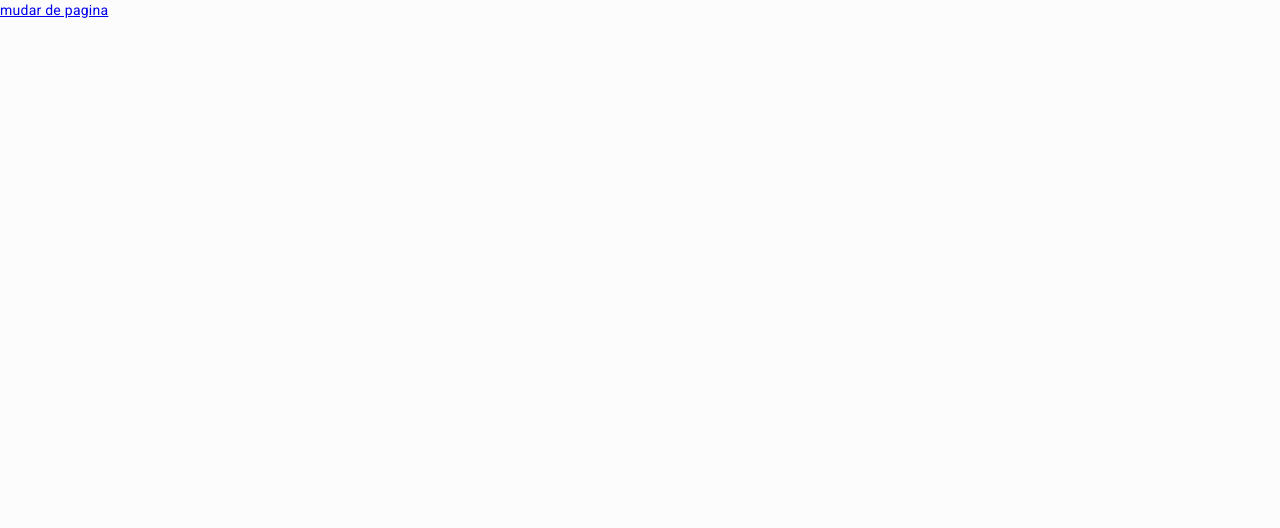
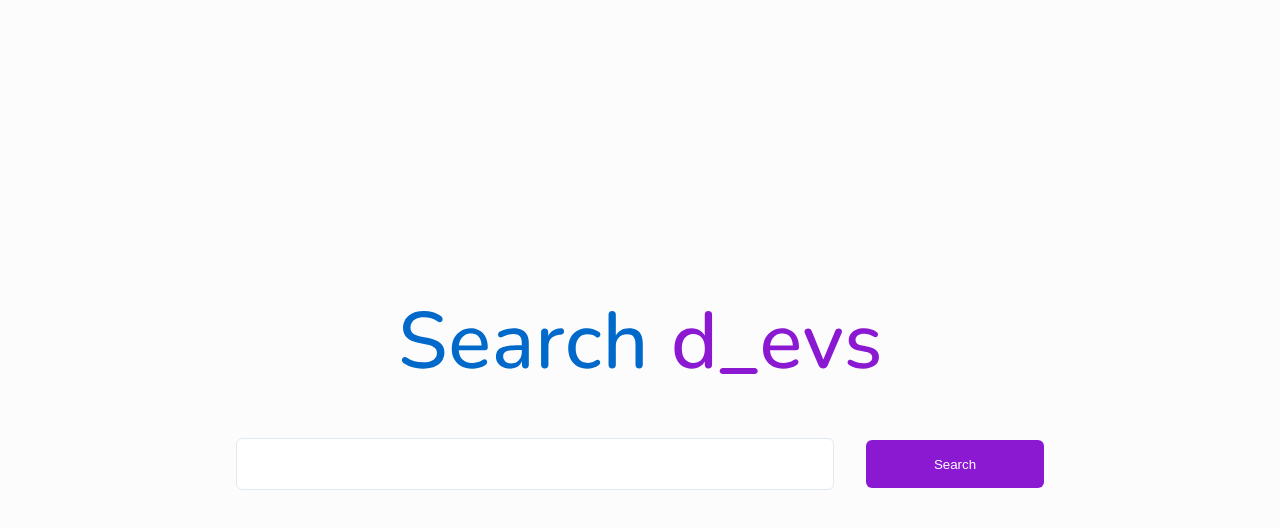
Before and after one commit to joaovsbuarque/frontend-junior-test, an Angular app in the folder frontend/: page / in a window 1280 px wide. Shown: the top 528 px of the page. Built offline with nearby package versions, Linux system fonts and the light colour scheme.

Commit message:
fix: change home page

```diff
--- a/frontend/src/app/views/home/home.component.css
+++ b/frontend/src/app/views/home/home.component.css
@@ -0,0 +1,33 @@
+.container {
+  display: flex;
+  justify-content: center;
+  align-items: center;
+  height: 100%;
+  width: 100%;
+  flex-direction: column;
+}
+
+.container-search {
+  display: flex;
+  justify-content: center;
+  align-items: center;
+  padding-top: 4rem;
+}
+
+.container-search button {
+  background: #8c19d2;
+  color: #ffffff;
+  height: 48px;
+  width: 178px;
+  border-radius: 6px;
+  border: none;
+  cursor: pointer;
+  margin-left: 2rem;
+}
+
+.container-search input {
+  height: 48px;
+  width: 592px;
+  border-radius: 6px;
+  border: 1px solid #e2e8f0;
+}
--- a/frontend/src/app/views/home/home.component.html
+++ b/frontend/src/app/views/home/home.component.html
@@ -1,3 +1,13 @@
-<router-outlet>
-  <a routerLink="/user"> mudar de pagina </a>
-</router-outlet>
+<div class="container">
+  <img src="../../../assets/Search.svg" alt="logo" />
+  <div class="container-search">
+    <input type="text" #username id="username" name="username" />
+    <button
+      mat-raised-button
+      (click)="getUsers(username.value)"
+      class="btn btn-"
+    >
+      Search
+    </button>
+  </div>
+</div>
--- a/frontend/src/app/views/home/home.component.ts
+++ b/frontend/src/app/views/home/home.component.ts
@@ -1,10 +1,34 @@
-import { Component } from '@angular/core';
+import { Component, OnInit } from "@angular/core";
+import { Router } from "@angular/router";
+import { User } from "src/app/components/template/user.model";
+import { gitUser } from "src/app/components/template/gitUser.model";
+import { UserService } from "src/app/service/user.service";
+import { RepositoriosService } from "src/app/service/repositorios.service";
 
 @Component({
-  selector: 'app-home',
-  templateUrl: './home.component.html',
-  styleUrls: ['./home.component.css']
+  selector: "app-home",
+  templateUrl: "./home.component.html",
+  styleUrls: ["./home.component.css"],
 })
-export class HomeComponent {
+export class HomeComponent implements OnInit {
+  username: string | undefined;
 
+  constructor(
+    private router: Router,
+    public userService: UserService,
+    public repositoriesService: RepositoriosService
+  ) {}
+  ngOnInit(): void {}
+
+  getUsers(resp: string) {
+    this.userService.getUsers(resp).subscribe((data) => {
+      this.repositoriesService.getRepositorios(resp).subscribe((repo) => {
+        this.navigateToUserPage({ userData: data, repoData: repo });
+      });
+    });
+  }
+
+  navigateToUserPage(data: gitUser): void {
+    this.router.navigate(["/user"], { state: { data: data } });
+  }
 }
```
